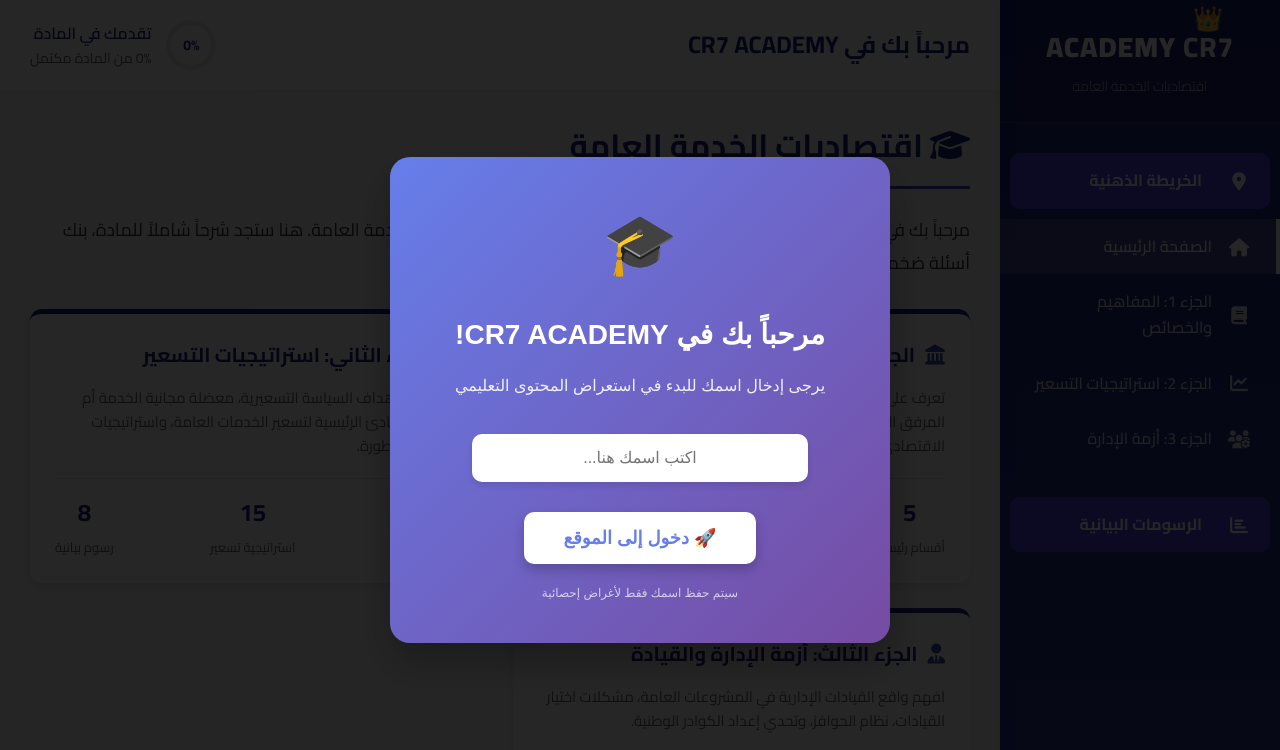
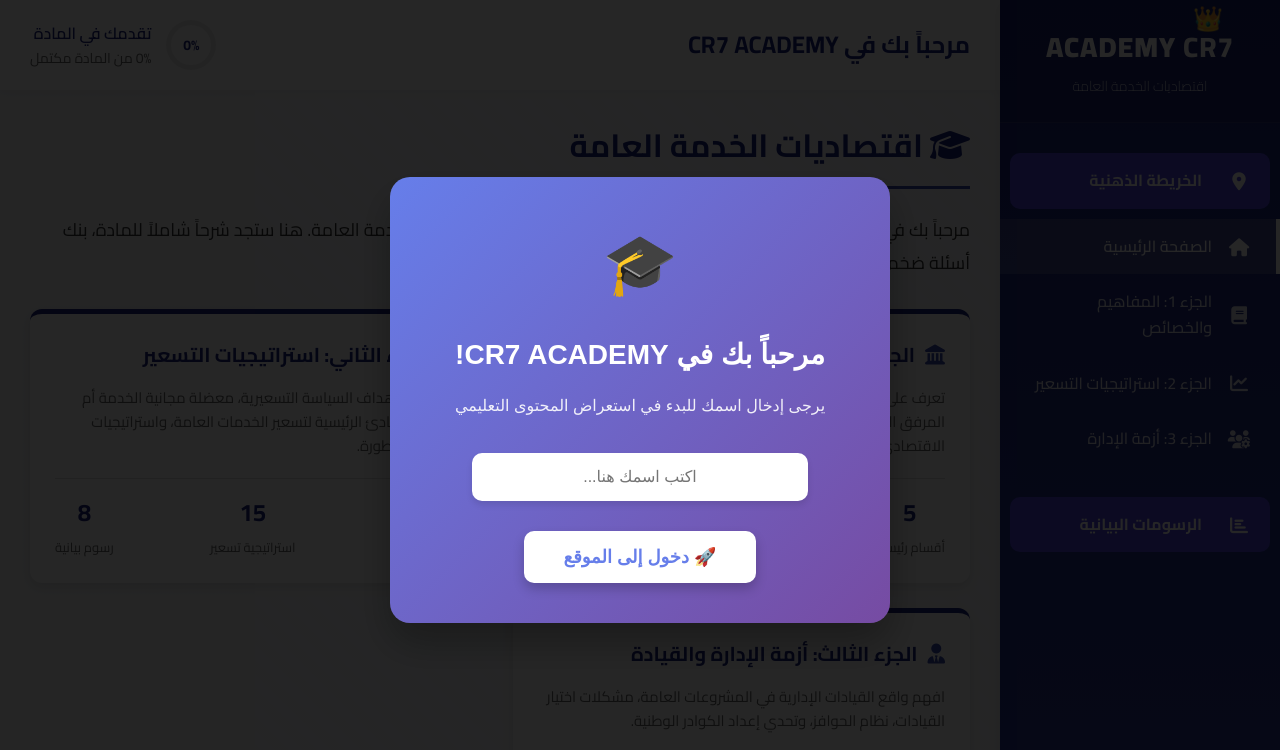
Before and after one commit to GOW-FLASH/CR7-explained, a plain HTML site: page index.html in a window 1280 px wide. Shown: the top 750 px of the page. Drawn offline with Linux system fonts and the light colour scheme; no server answers.

Commit message:
Remove statistical notice from modal
Removed the statistical notice paragraph from the modal.

```diff
--- a/index.html
+++ b/index.html
@@ -324,9 +324,6 @@
                 🚀 دخول إلى الموقع
             </button>
 
-            <p style="margin-top: 20px; font-size: 12px; opacity: 0.7;">
-                سيتم حفظ اسمك فقط لأغراض إحصائية
-            </p>
         </div>
     </div>`;
 
```
